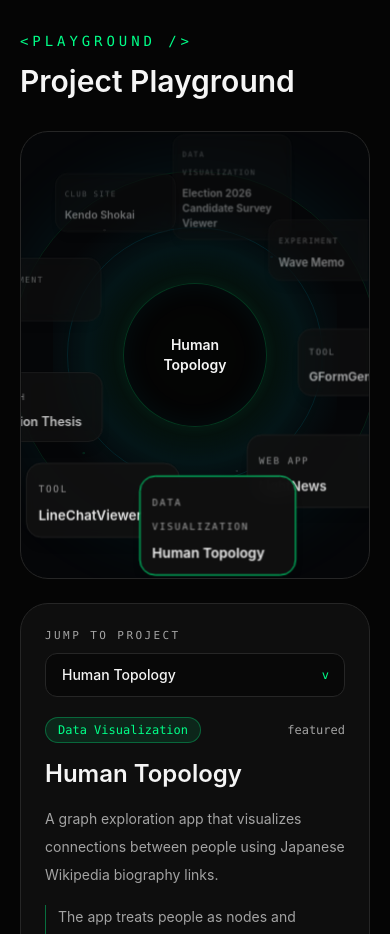
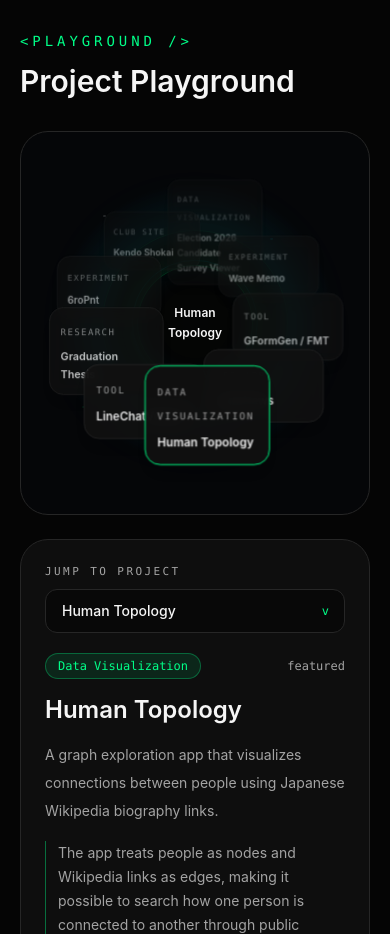
Before and after one commit to ryouy/profile, a Next.js app: page / in a window 390 px wide. Shown: the part 2340-3274 px from the top of the page. Built offline with nearby package versions, Linux system fonts and the light colour scheme.

Commit message:
Improve mobile project orbit

```diff
--- a/src/components/Projects.tsx
+++ b/src/components/Projects.tsx
@@ -52,6 +52,7 @@ export function Projects() {
   const [rotation, setRotation] = useState(0);
   const [isDragging, setIsDragging] = useState(false);
   const [lastInteraction, setLastInteraction] = useState(Date.now());
+  const [orbitMetrics, setOrbitMetrics] = useState({ cardWidth: 128, innerSize: 120, orbitRadius: 86 });
   const dragStart = useRef<{ x: number; y: number; rotation: number } | null>(null);
   const dragMeta = useRef({ lastX: 0, lastTime: 0, velocity: 0, moved: false });
   const pressedProjectIndex = useRef<number | null>(null);
@@ -59,6 +60,7 @@ export function Projects() {
   const animationFrame = useRef<number | null>(null);
   const idleFrame = useRef<number | null>(null);
   const lastIdleTick = useRef<number | null>(null);
+  const orbitPanelRef = useRef<HTMLDivElement | null>(null);
 
   const setRotationValue = (value: number) => {
     rotationRef.current = value;
@@ -123,6 +125,32 @@ export function Projects() {
   }, []);
 
   useEffect(() => {
+    const panel = orbitPanelRef.current;
+
+    if (!panel) {
+      return;
+    }
+
+    const updateMetrics = () => {
+      const rect = panel.getBoundingClientRect();
+      const isCompact = rect.width < 560;
+      const cardWidth = isCompact ? 128 : 192;
+      const padding = isCompact ? 18 : 34;
+      const orbitRadius = Math.max(84, Math.min(rect.width, rect.height) / 2 - cardWidth / 2 - padding);
+      const innerSize = isCompact ? 116 : 176;
+
+      setOrbitMetrics({ cardWidth, innerSize, orbitRadius });
+    };
+
+    updateMetrics();
+
+    const observer = new ResizeObserver(updateMetrics);
+    observer.observe(panel);
+
+    return () => observer.disconnect();
+  }, []);
+
+  useEffect(() => {
     const tick = (time: number) => {
       const idleFor = Date.now() - lastInteraction;
 
@@ -182,7 +210,8 @@ export function Projects() {
 
       <div className="grid items-stretch gap-6 lg:grid-cols-[1.18fr_0.82fr]">
         <div
-          className="relative h-[28rem] overflow-hidden rounded-[1.75rem] border border-border bg-[#050608] touch-none select-none sm:h-[32rem]"
+          ref={orbitPanelRef}
+          className="relative h-[24rem] overflow-hidden rounded-[1.75rem] border border-border bg-[#050608] touch-none select-none sm:h-[32rem]"
           onPointerDown={(event) => {
             markInteraction();
             pressedProjectIndex.current = getProjectIndexAtPoint(event.clientX, event.clientY);
@@ -239,12 +268,21 @@ export function Projects() {
           }}
         >
           <div className="absolute inset-0 bg-[radial-gradient(circle_at_24%_22%,rgba(255,255,255,0.18)_0_1px,transparent_1.5px),radial-gradient(circle_at_72%_28%,rgba(0,212,255,0.22)_0_1px,transparent_1.5px),radial-gradient(circle_at_62%_76%,rgba(255,255,255,0.12)_0_1px,transparent_1.5px),radial-gradient(circle_at_18%_72%,rgba(0,255,136,0.16)_0_1px,transparent_1.5px)] opacity-70" />
-          <div className="absolute left-1/2 top-1/2 h-[23rem] w-[23rem] -translate-x-1/2 -translate-y-1/2 rounded-full border border-accent/10 shadow-[0_0_80px_rgba(0,212,255,0.08)]" />
-          <div className="absolute left-1/2 top-1/2 h-[16rem] w-[16rem] -translate-x-1/2 -translate-y-1/2 rounded-full border border-accentSecondary/10" />
+          <div
+            className="absolute left-1/2 top-1/2 -translate-x-1/2 -translate-y-1/2 rounded-full border border-accent/10 shadow-[0_0_80px_rgba(0,212,255,0.08)]"
+            style={{ height: orbitMetrics.orbitRadius * 2, width: orbitMetrics.orbitRadius * 2 }}
+          />
+          <div
+            className="absolute left-1/2 top-1/2 -translate-x-1/2 -translate-y-1/2 rounded-full border border-accentSecondary/10"
+            style={{ height: orbitMetrics.orbitRadius * 1.36, width: orbitMetrics.orbitRadius * 1.36 }}
+          />
           <div className="absolute inset-8 rounded-full bg-[radial-gradient(circle,rgba(0,255,136,0.10)_0%,transparent_34%,rgba(0,212,255,0.06)_45%,transparent_66%)]" />
-          <div className="absolute left-1/2 top-1/2 h-36 w-36 -translate-x-1/2 -translate-y-1/2 rounded-full border border-accent/20 bg-[#050505]/95 shadow-[0_0_70px_rgba(0,255,136,0.16),inset_0_0_28px_rgba(0,212,255,0.06)] sm:h-44 sm:w-44">
+          <div
+            className="absolute left-1/2 top-1/2 -translate-x-1/2 -translate-y-1/2 rounded-full border border-accent/20 bg-[#050505]/95 shadow-[0_0_70px_rgba(0,255,136,0.16),inset_0_0_28px_rgba(0,212,255,0.06)]"
+            style={{ height: orbitMetrics.innerSize, width: orbitMetrics.innerSize }}
+          >
             <div className="flex h-full flex-col items-center justify-center px-5 text-center">
-              <p className="text-sm font-semibold leading-5 text-text">{activeProject.title}</p>
+              <p className="text-xs font-semibold leading-5 text-text sm:text-sm">{activeProject.title}</p>
             </div>
           </div>
 
@@ -253,9 +291,8 @@ export function Projects() {
             const angle = normalizeAngle(baseAngle + rotation);
             const radians = (angle * Math.PI) / 180;
             const depth = (Math.cos(radians) + 1) / 2;
-            const radius = 172;
-            const x = Math.sin(radians) * radius;
-            const y = Math.cos(radians) * radius;
+            const x = Math.sin(radians) * orbitMetrics.orbitRadius;
+            const y = Math.cos(radians) * orbitMetrics.orbitRadius;
             const isActive = index === activeIndex;
 
             return (
@@ -263,18 +300,19 @@ export function Projects() {
                 key={project.title}
                 type="button"
                 data-project-index={index}
-                className={`absolute left-1/2 top-1/2 w-40 rounded-2xl border bg-surface/95 p-3 text-left shadow-lg backdrop-blur sm:w-48 ${
+                className={`absolute left-1/2 top-1/2 rounded-2xl border bg-surface/95 p-3 text-left shadow-lg backdrop-blur ${
                   isDragging ? "cursor-grabbing" : "cursor-grab transition-[transform,opacity,border-color] duration-300 ease-out"
                 }`}
                 style={{
                   borderColor: isActive ? "#00ff88" : "#262626",
                   opacity: 0.4 + depth * 0.6,
+                  width: orbitMetrics.cardWidth,
                   transform: `translate(-50%, -50%) translate(${x}px, ${y}px) scale(${0.74 + depth * 0.24})`,
                   zIndex: Math.round(depth * 100),
                 }}
               >
                 <span className="font-mono text-[10px] uppercase tracking-[0.16em] text-muted">{project.category}</span>
-                <span className="mt-2 block text-sm font-semibold leading-5 text-text">{project.title}</span>
+                <span className="mt-2 block text-xs font-semibold leading-5 text-text sm:text-sm">{project.title}</span>
               </button>
             );
           })}
```
